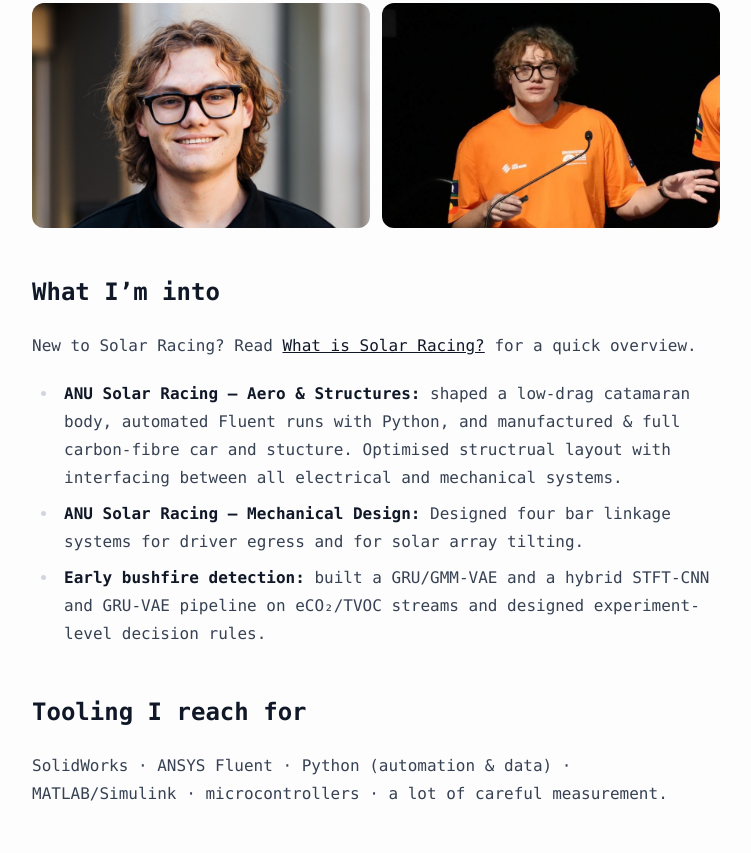
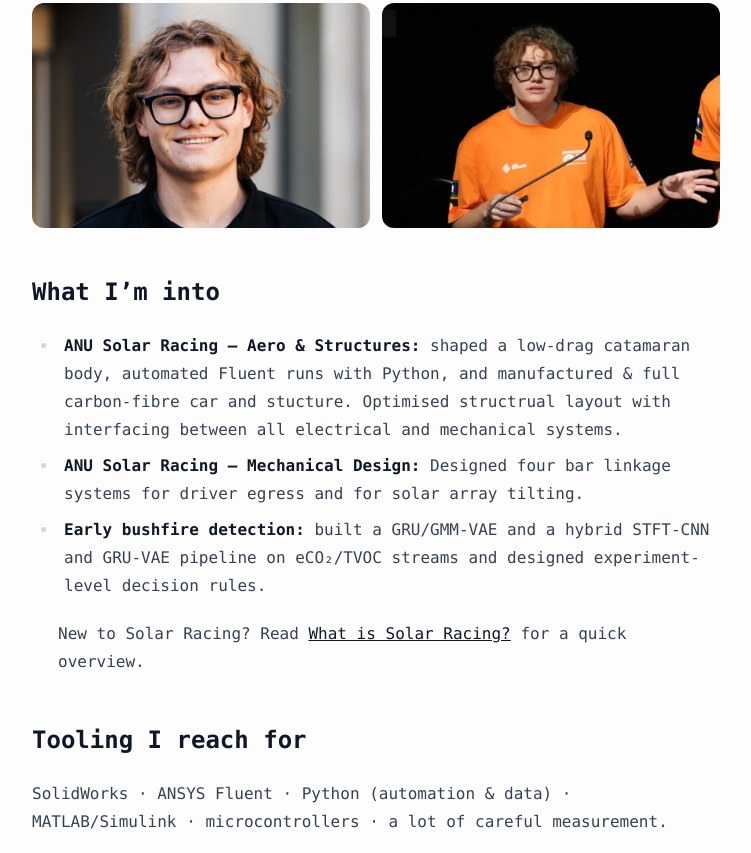
Before and after one commit to J-Jappa/Portfolio, an Astro site: page /about in a window 1280 px wide. Shown: the part 338-1191 px from the top of the page, without its empty margins (264-1015 px from the left). Built offline with nearby package versions, Linux system fonts and the light colour scheme; Astro itself is replaced by a stand-in of ours; what @astrojs/sitemap would draw is missing.

Commit message:
Update about.astro

```diff
--- a/src/pages/about.astro
+++ b/src/pages/about.astro
@@ -41,12 +41,6 @@ import Layout from "../layouts/Layout.astro";
     </div>
 
     <h2>What I’m into</h2>
-    <p>
-      New to Solar Racing? Read <a href="/solar-racing/"
-        >What is Solar Racing?</a
-      >{" "}
-      for a quick overview.
-    </p>
     <ul>
       <li>
         <strong>ANU Solar Racing — Aero &amp; Structures:</strong> shaped a low-drag
@@ -63,6 +57,12 @@ import Layout from "../layouts/Layout.astro";
         STFT-CNN and GRU-VAE pipeline on eCO₂/TVOC streams and designed experiment-level
         decision rules.
       </li>
+          <p>
+      New to Solar Racing? Read <a href="/solar-racing/"
+        >What is Solar Racing?</a
+      >{" "}
+      for a quick overview.
+    </p>
     </ul>
 
     <h2>Tooling I reach for</h2>
```
